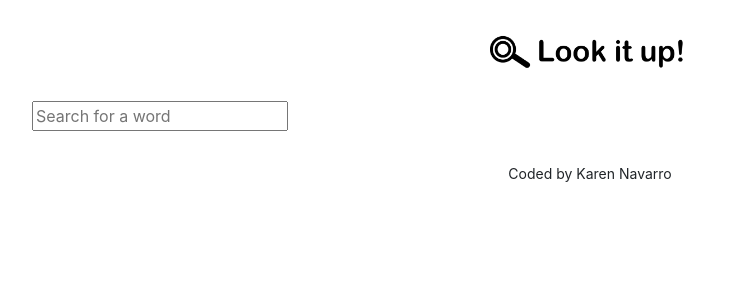
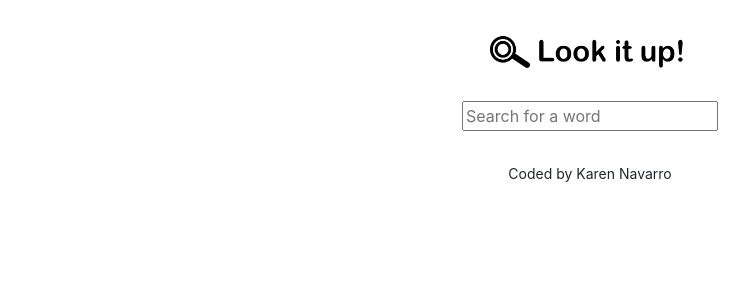
Before and after one commit to KarenPNavarro/project-dictionary, a React (Create React App) app: page / in a window 1280 px wide. Shown: the top 300 px of the page, without its empty margins (50-799 px from the left). Built offline with nearby package versions, Linux system fonts and the light colour scheme.

Commit message:
text-aligned form to center

```diff
--- a/src/Dictionary.css
+++ b/src/Dictionary.css
@@ -0,0 +1,3 @@
+.Dictionary-search {
+  text-align: center;
+}
--- a/src/Dictionary.js
+++ b/src/Dictionary.js
@@ -14,7 +14,7 @@ export default function Dictionary() {
 
   return (
     <div className="Dictionary">
-      <form onSubmit={search}>
+      <form className="Dictionary-search" onSubmit={search}>
         <input
           type="search"
           onChange={handleKeywordChange}
```
